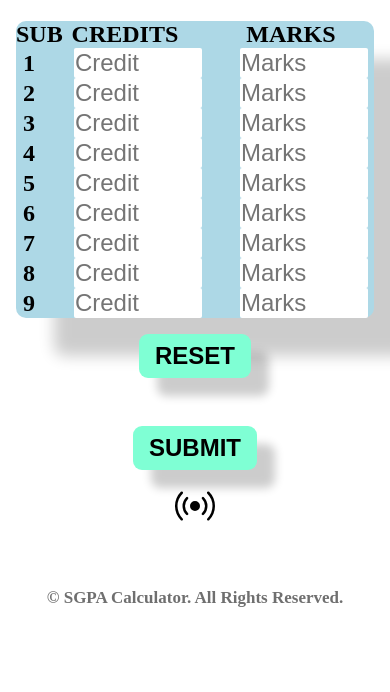
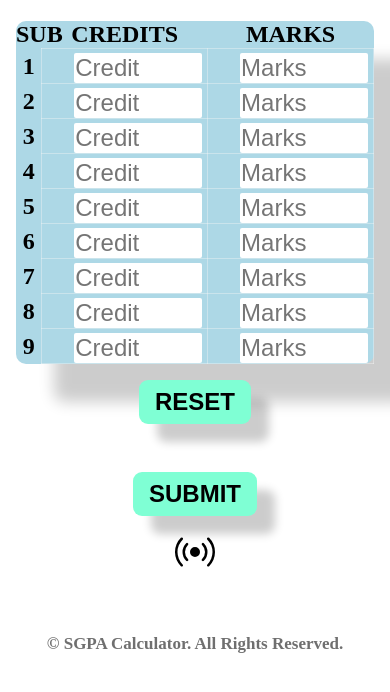
Before and after one commit to BeUnknown10/SGPA_Calculator, a plain HTML site: page index.html in a window 390 px wide. Shown: the part 66-758 px from the top of the page. Drawn offline with Linux system fonts and the light colour scheme.

Commit message:
input space

```diff
--- a/index.html
+++ b/index.html
@@ -5,7 +5,7 @@
     <meta charset="UTF-8">
     <meta name="viewport" content="width=device-width, initial-scale=1.0">
     <meta name="description" content="Accurate SGPA Calculator - Calculate Semester GPA Online">
-    <meta name="keywords" content="SGPA calculator, Semester Grade Point Average calculator, GPA calculator">
+    <meta name="keywords" content="SGPA calculator, Semester Grade Point Average calculator, GPA calculator, VTU, tie, calculator, CEC">
     <title>Accurate SGPA Calculator - Calculate Semester GPA Online</title>
     <link rel="stylesheet" href="sgpastyle.css" />
     <script src="sgpa.js"></script>
--- a/style.css
+++ b/style.css
@@ -88,6 +88,12 @@ button:hover {
     width: 8rem;
     margin-left: 2rem;
     border-radius: 2px;
+    margin-top: 4px;
+
+
+  }
+  td{
+    border: 1px solid rgb(246, 244, 244,0.4);
   }
 
   h1 {
```
